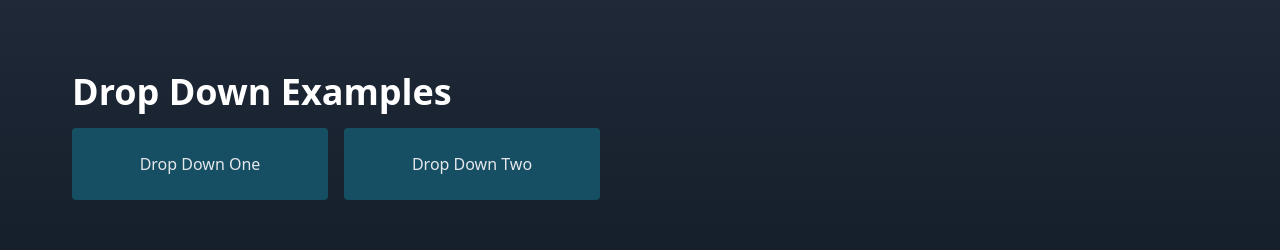
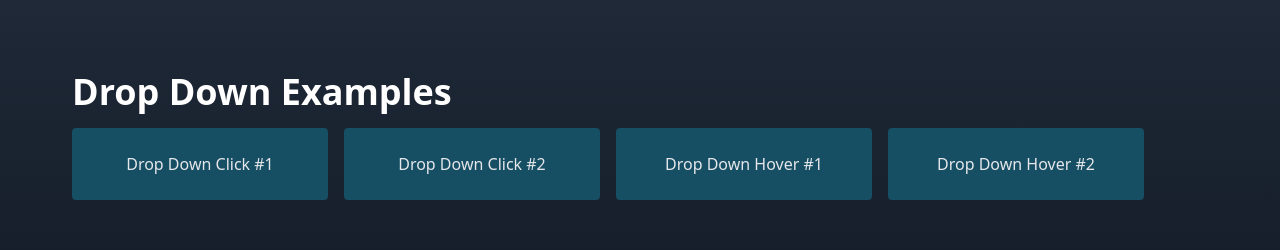
Before and after one commit to gamemann/My-React-Playground, a React (Create React App) app: page / in a window 1280 px wide. Shown: the top 250 px of the page. Built offline with nearby package versions, Linux system fonts and the light colour scheme.

Commit message:
Improve drop-down menus.

```diff
--- a/src/App.tsx
+++ b/src/App.tsx
@@ -16,12 +16,22 @@ function App() {
             <h1>Drop Down Examples</h1>
             <div className="flex flex-wrap gap-4">
                 <TopToBottom
-                    title={<>Drop Down One</>}
+                    title={<>Drop Down Click #1</>}
                     items={dropDownItems}
                 />
                 <TopToBottom
-                    title={<>Drop Down Two</>}
+                    title={<>Drop Down Click #2</>}
                     items={dropDownItems}
+                />
+                <TopToBottom
+                    title={<>Drop Down Hover #1</>}
+                    items={dropDownItems}
+                    hover={true}
+                />
+                <TopToBottom
+                    title={<>Drop Down Hover #2</>}
+                    items={dropDownItems}
+                    hover={true}
                 />
             </div>
         </div>
--- a/src/dropdown/animate/TopToBottom.css
+++ b/src/dropdown/animate/TopToBottom.css
@@ -1,7 +1,7 @@
 @keyframes slideDown {
     0% {
         opacity: 0;
-        transform: translateY(-50px);
+        transform: translateY(50px);
     }
     100% {
         opacity: 1;
@@ -11,11 +11,11 @@
 
 @keyframes slideUp {
     0% {
-        opacity: 0;
+        opacity: 1;
         transform: translateY(0);
     }
     100% {
-        opacity: 1;
+        opacity: 0;
         transform: translateY(-50px);
     }
 }
--- a/src/dropdown/animate/TopToBottom.tsx
+++ b/src/dropdown/animate/TopToBottom.tsx
@@ -4,56 +4,84 @@ import "./TopToBottom.css";
 
 const TopToBottom: React.FC<{
     title: JSX.Element,
-    items: JSX.Element[]
+    items: JSX.Element[],
+    hover?: boolean
 }> = ({
     title,
-    items
+    items,
+    hover
 }) => {
     const menu = useRef<HTMLUListElement | null>(null);
 
     const [menuOpen, setMenuOpen] = useState(false);
 
-    const animateEnd = () => {
+    // Function that is called when the slide up animation ends.
+    const slideUpEnd = () => {
         const ele = menu.current;
 
-        if (ele && menuOpen)
+        // Since we're at the end of the animation for sliding up, finally hide the element.
+        if (ele)
             ele.setAttribute("style", "display: none;");
     }
 
+    const toggleMenu = () => {
+        const ele = menu.current;
+
+        if (ele) {
+            // Element shoud always show at beginning of each animation.
+            ele.setAttribute("style", "display: flex");
+
+            if (menuOpen) {
+                // Add slide up animation and remove previous.
+                ele.classList.remove("animate-slideDown");
+                ele.classList.add("animate-slideUp");
+
+                // Add an event listener to animation end to hide menu.
+                ele.addEventListener("animationend", slideUpEnd, {
+                    once: true
+                });
+            }
+            else {
+                // Add slide down animation and remove previous.
+                ele.classList.remove("animate-slideUp");
+                ele.classList.add("animate-slideDown");
+            }
+
+            // Set menu open to opposite.
+            setMenuOpen(!menuOpen);
+        }
+    }
+
     return (
-        <div className="dropdown">
+        <div
+            className="dropdown"
+            onMouseEnter={() => {
+                console.log(`Enter! ${hover} && ${menuOpen}`);
+
+                if (hover && !menuOpen)
+                    toggleMenu();
+            }}
+            onMouseLeave={() => {
+                console.log(`Leave! ${hover} && ${menuOpen}`);
+
+                if (hover && menuOpen)
+                    toggleMenu();
+            }}
+        >
             <button
                 className="dropdown-button"
                 onClick={() => {
-                    const ele = menu.current;
-
-                    if (ele) {
-                        if (menuOpen) {
-                            ele.classList.remove("animate-slideDown");
-                            ele.classList.add("animate-slideUp");
-                        }
-                        else {
-                            ele.classList.remove("animate-slideUp");
-                            ele.classList.add("animate-slideDown");
-
-                            ele.setAttribute("style", "display: flex");
-                        }
-
-                        ele.addEventListener("animationend", animateEnd, {
-                            once: true
-                        });
-                    }
-
-                    setMenuOpen(!menuOpen);
+                    if (!hover)
+                        toggleMenu();
                 }}
             >
                 {title}
             </button>
             <div className="relative">
                 <ul ref={menu} className="dropdown-menu">
-                    {items.map((item) => {
+                    {items.map((item, index) => {
                         return (
-                            <li>
+                            <li key={`item-${index.toString()}`}>
                                 {item}
                             </li>
                         );
```
